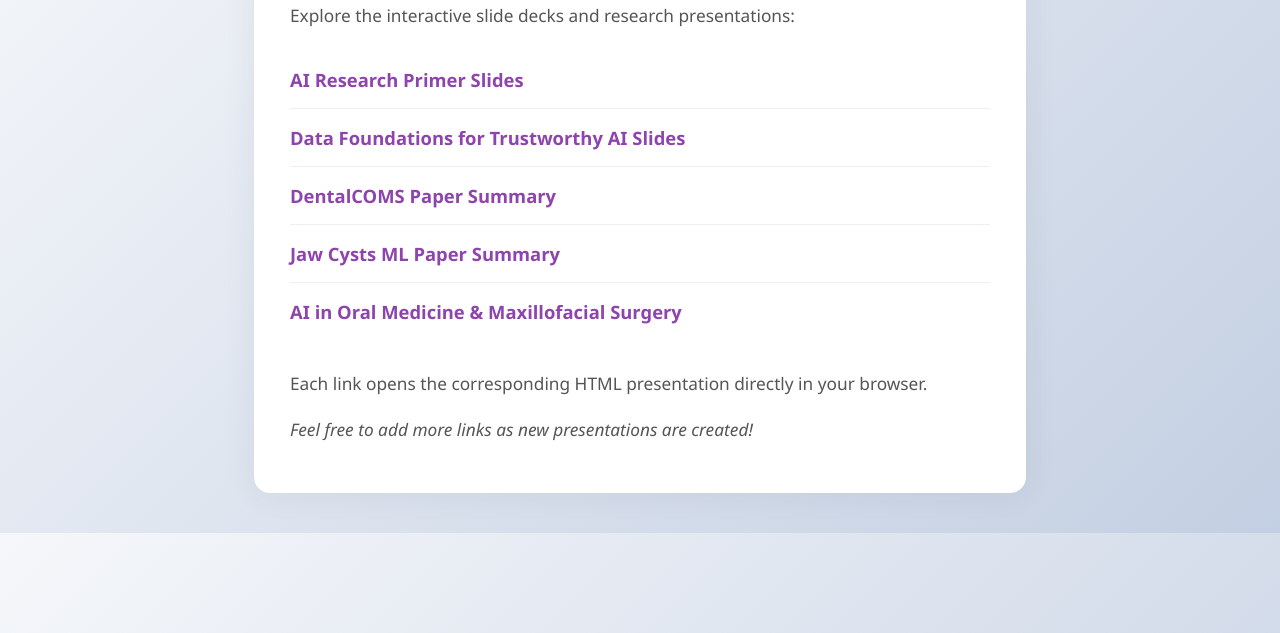
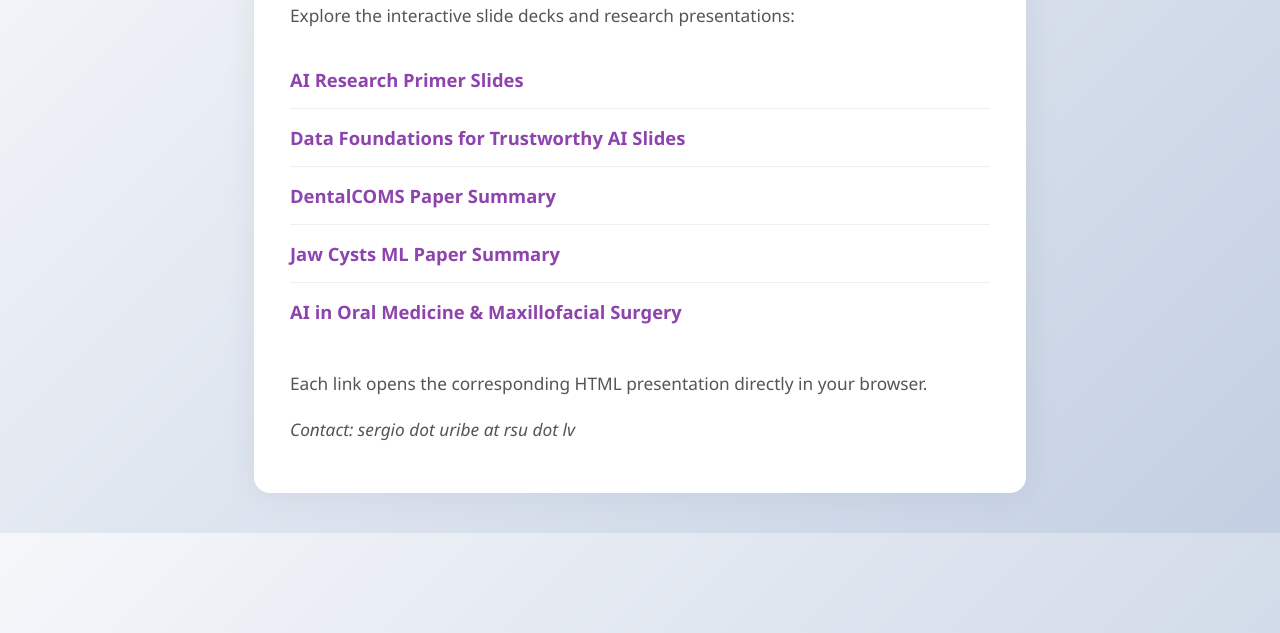
Before and after one commit to sergiouribe/research, a plain HTML site: page index.html in a window 1280 px wide. Shown: the part 167-800 px from the top of the page. Drawn offline with Linux system fonts and the light colour scheme.

Commit message:
Update contact information in index.html

```diff
--- a/index.html
+++ b/index.html
@@ -86,7 +86,7 @@
     <div class="desc" style="margin-top:32px;">
       Each link opens the corresponding HTML presentation directly in your browser.<br>
       <br>
-      <em>Feel free to add more links as new presentations are created!</em>
+      <em>Contact: sergio dot uribe at rsu dot lv</em>
     </div>
   </div>
 </body>
```
